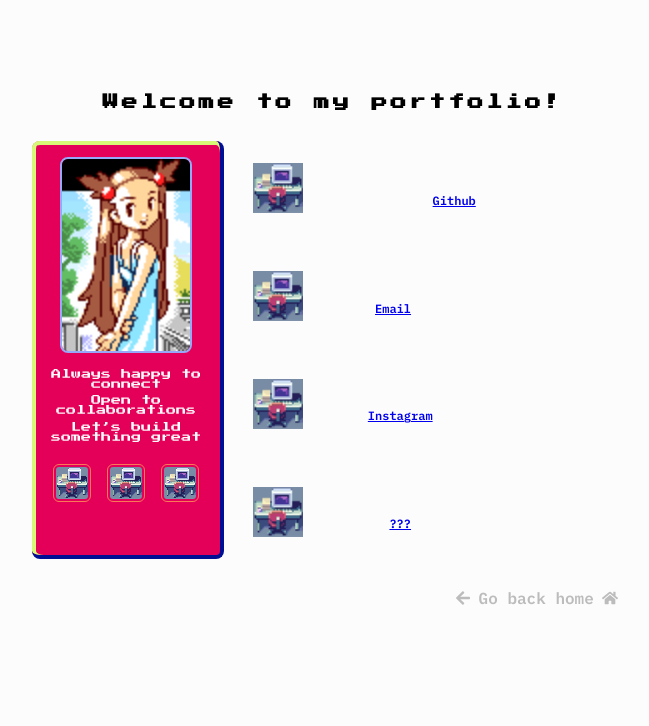
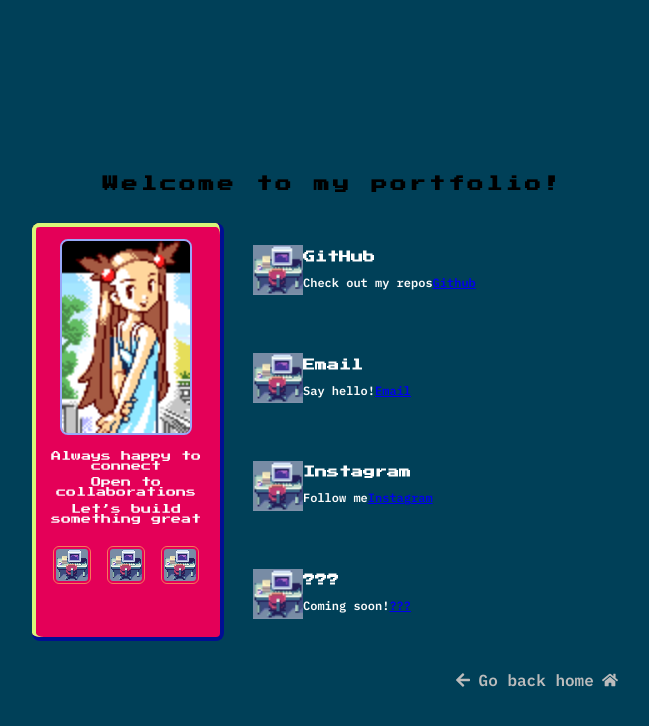
Before and after one commit to kathrynhoule/ryn-portfolio, a React (Vite) app: page /contact in a window 1280 px wide. Shown: the top 726 px of the page, without its empty margins (307-956 px from the left). Built offline with nearby package versions, Linux system fonts and the light colour scheme.

Commit message:
adjusts styling

```diff
--- a/src/App.css
+++ b/src/App.css
@@ -9,11 +9,11 @@
 .app-container {
      display: flex;
      justify-content: center;
-     align-items: flex-start;
+     align-items: center;
      padding: 0;
      margin: 0;
      min-height: 100vh;
-     background-color: var(--bg-primary);
+     background-color: var(--bg-secondary);
 }
 
 .main-content {
--- a/src/styles/Home.css
+++ b/src/styles/Home.css
@@ -1,6 +1,6 @@
 .home-container {
      display: grid;
-     grid-template-columns: minmax(128px, 192px) 1fr;
+     grid-template-columns: minmax(128px, 192px) auto;
      grid-template-rows: 3rem auto;
      gap: 0.8rem;
      justify-content: center;
--- a/src/styles/vars.css
+++ b/src/styles/vars.css
@@ -3,6 +3,7 @@
   --font-title: 'Press Start 2P', cursive;
 
   --bg-primary: #FCFCFC;
+  --bg-secondary: #004058;
 
   --box-primary: #9878F8;
   --box-secondary: #E40058;
```
